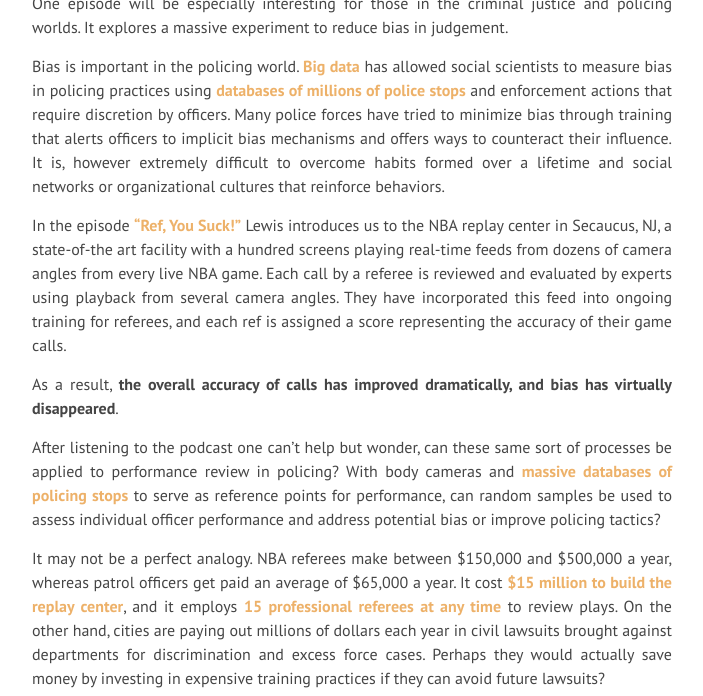
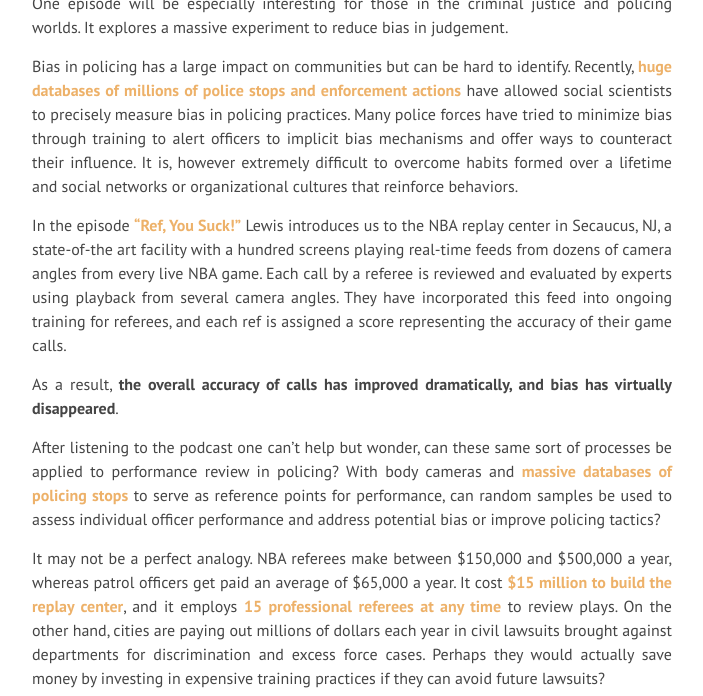
Before and after one commit to DS4PS/ds4ps.github.io, a Jekyll site: the page built from _posts/2019-06-21-bias-reduction.md, in a window 1280 px wide and 900 px high, scrolled down 845 px, cut to the strip 204-900 px from the top of the window. Shown: the whole strip, without its empty margins (288-991 px from the left). Built offline with Jekyll 4.4.1, drawn with Linux system fonts in a browser that asks for light colours; nearby versions of some CDN libraries; library files that are not in the unit come from our copies.

Commit message:
Update 2019-06-21-bias-reduction.md

```diff
--- a/_posts/2019-06-21-bias-reduction.md
+++ b/_posts/2019-06-21-bias-reduction.md
@@ -13,7 +13,7 @@ Michael Lewis, famed author of the books (and subsequent hit movies) *Moneyball*
 
 One episode will be especially interesting for those in the criminal justice and policing worlds. It explores a massive experiment to reduce bias in judgement.
 
-Bias is important in the policing world. [Big data](https://ds4ps.org/tag/tagpage.html?id=big-data) has allowed social scientists to measure bias in policing practices using [databases of millions of police stops](https://ds4ps.org/2019/03/14/police-stop-data.html) and enforcement actions that require discretion by officers. Many police forces have tried to minimize bias through training that alerts officers to implicit bias mechanisms and offers ways to counteract their influence. It is, however extremely difficult to overcome habits formed over a lifetime and social networks or organizational cultures that reinforce behaviors.
+Bias in policing has a large impact on communities but can be hard to identify. Recently, [huge databases of millions of police stops and enforcement actions](https://ds4ps.org/2019/03/14/police-stop-data.html) have allowed social scientists to precisely measure bias in policing practices. Many police forces have tried to minimize bias through training to alert officers to implicit bias mechanisms and offer ways to counteract their influence. It is, however extremely difficult to overcome habits formed over a lifetime and social networks or organizational cultures that reinforce behaviors.
 
 In the episode ["Ref, You Suck!"](https://atrpodcast.com/episodes/ref-you-suck-s1!c5106) Lewis introduces us to the NBA replay center in Secaucus, NJ, a state-of-the art facility with a hundred screens playing real-time feeds from dozens of camera angles from every live NBA game. Each call by a referee is reviewed and evaluated by experts using playback from several camera angles. They have incorporated this feed into ongoing training for referees, and each ref is assigned a score representing the accuracy of their game calls.
 
```
